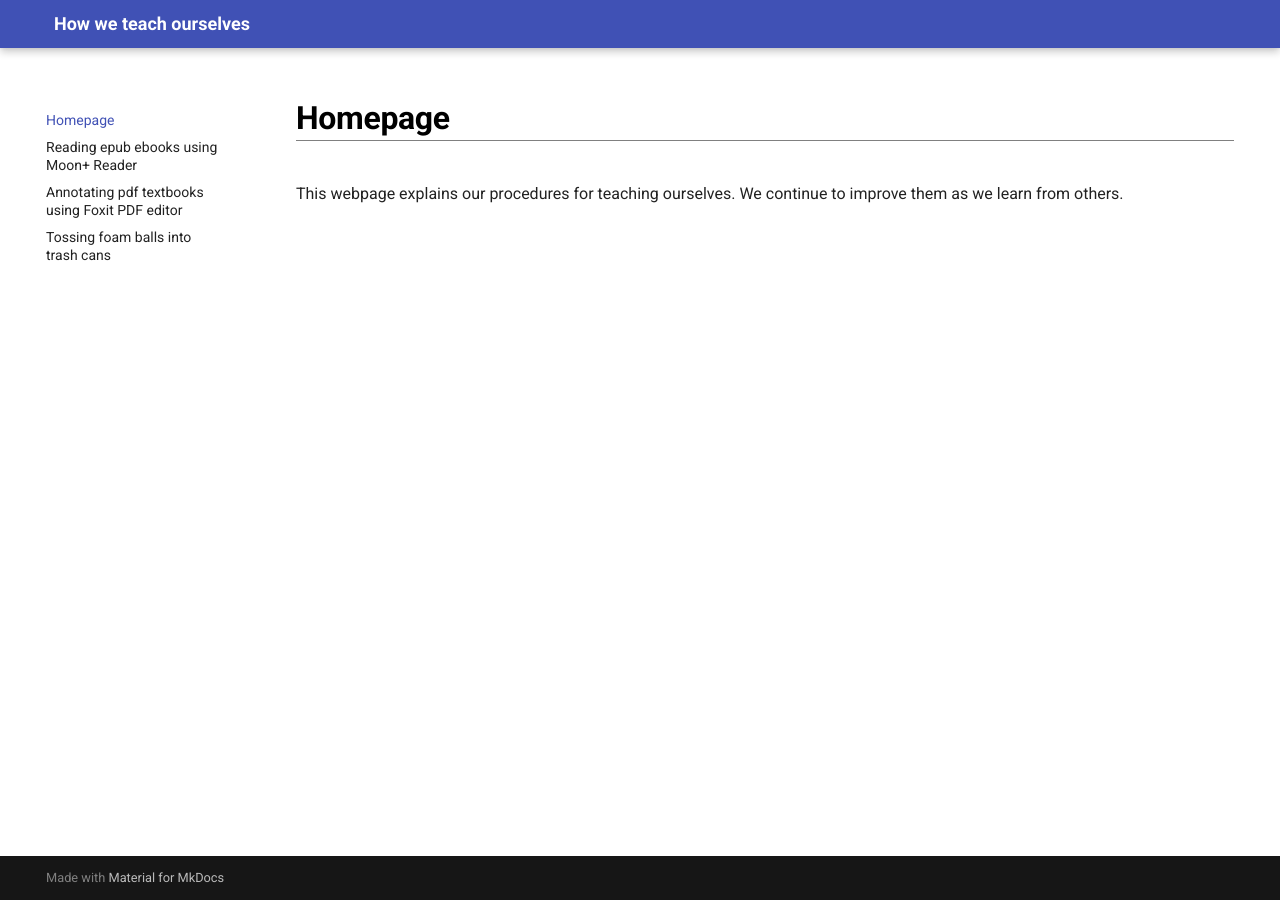
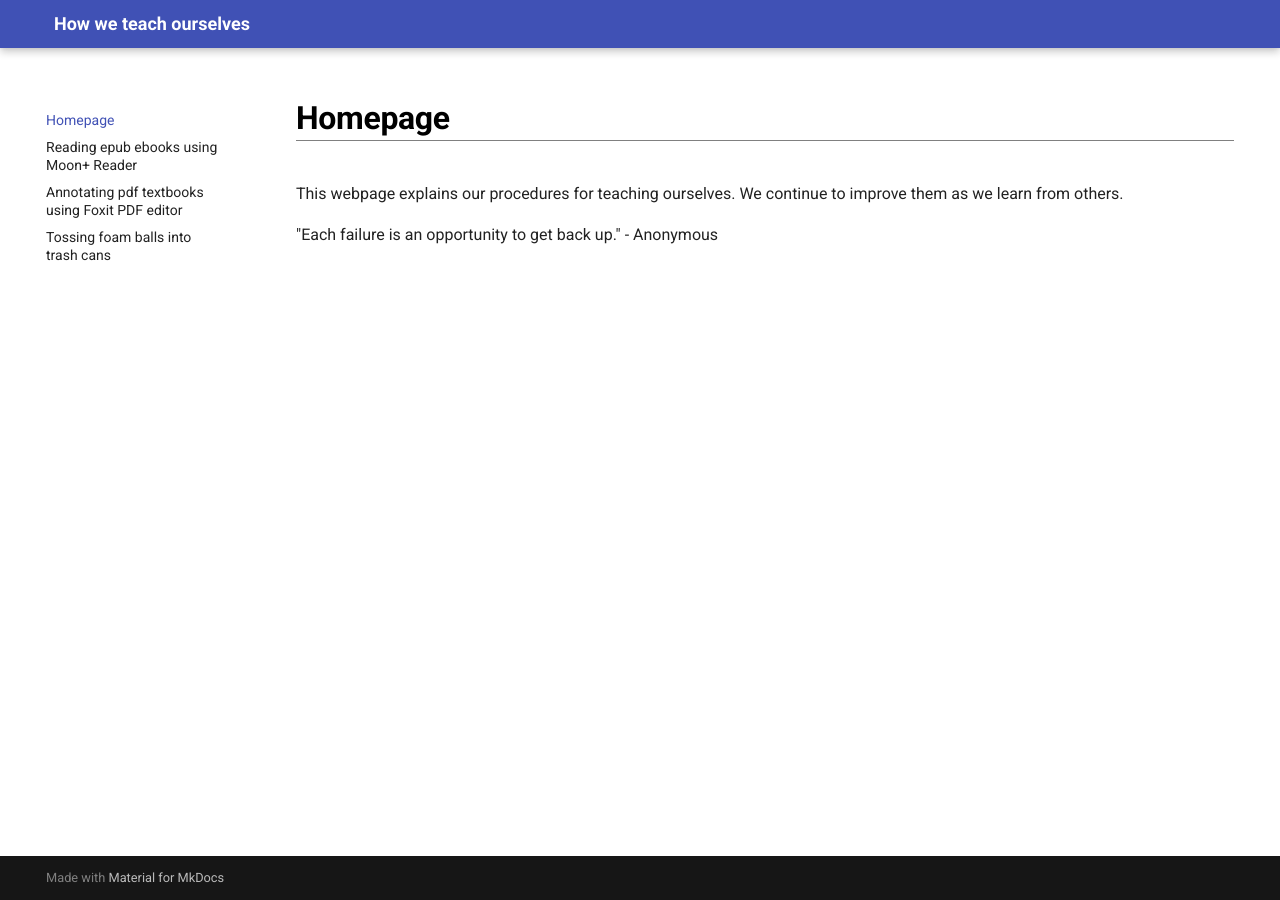
Before and after one commit to maximilian-ho/how-we-teach-ourselves, an MkDocs documentation site: the page built from docs/index.md, in a window 1280 px wide. Built offline with MkDocs 1.6.1 and Material for MkDocs 9.7.7, drawn with Linux system fonts in a browser that asks for light colours.

Commit message:
Update index.md

```diff
--- a/docs/index.md
+++ b/docs/index.md
@@ -1,3 +1,6 @@
 # Homepage
 
 This webpage explains our procedures for teaching ourselves. We continue to improve them as we learn from others.
+
+"Each failure is an opportunity to get back up."
+\- Anonymous
```
